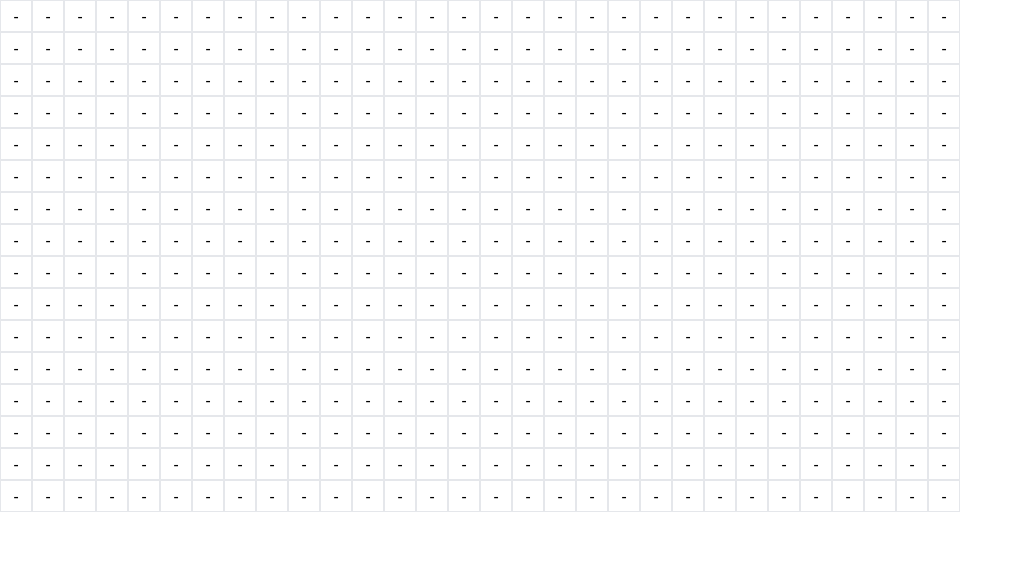
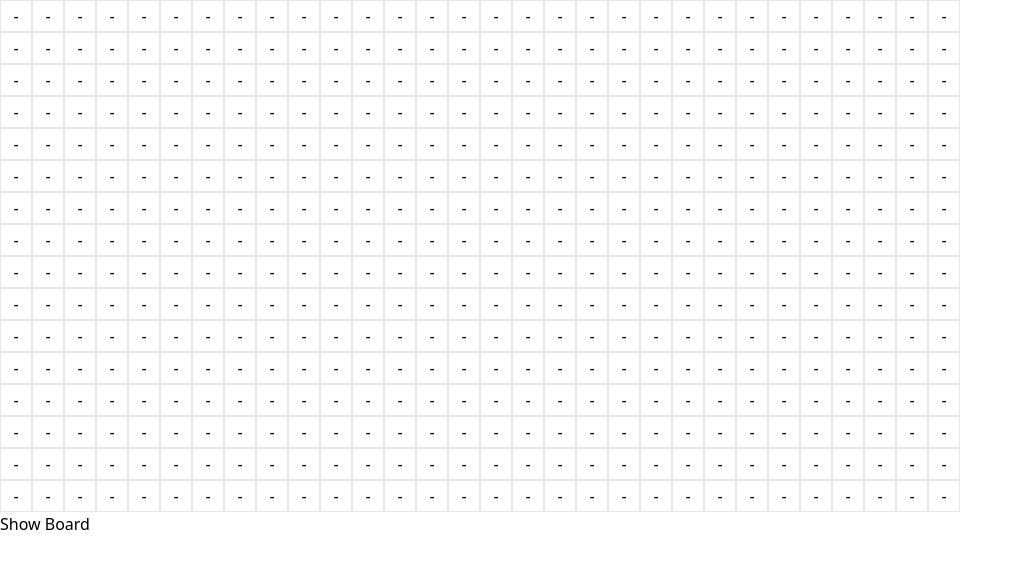
Before and after one commit to sya-ri/minesweeper, a React (Vite) app: page / in a window 1280 px wide. Shown: the top 568 px of the page, without its empty margins (0-1023 px from the left). Built offline with nearby package versions, Linux system fonts and the light colour scheme.

Commit message:
feat: Add show board button

```diff
--- a/src/App.tsx
+++ b/src/App.tsx
@@ -75,6 +75,28 @@ const App: FC = () => {
           })}
         </div>
       ))}
+      <div>
+        <button
+          type="button"
+          onClick={() => {
+            const height = board.tiles.length
+            const width = board.tiles[0].length
+            for (let y = 0; y < height; y += 1) {
+              for (let x = 0; x < width; x += 1) {
+                const tile = board.getTile(x, y)
+                if (tile.isBomb) {
+                  if (!tile.hasFlag) tile.toggleFlag()
+                } else {
+                  tile.open()
+                }
+              }
+            }
+            setBoard(board.clone())
+          }}
+        >
+          Show Board
+        </button>
+      </div>
     </div>
   )
 }
```
